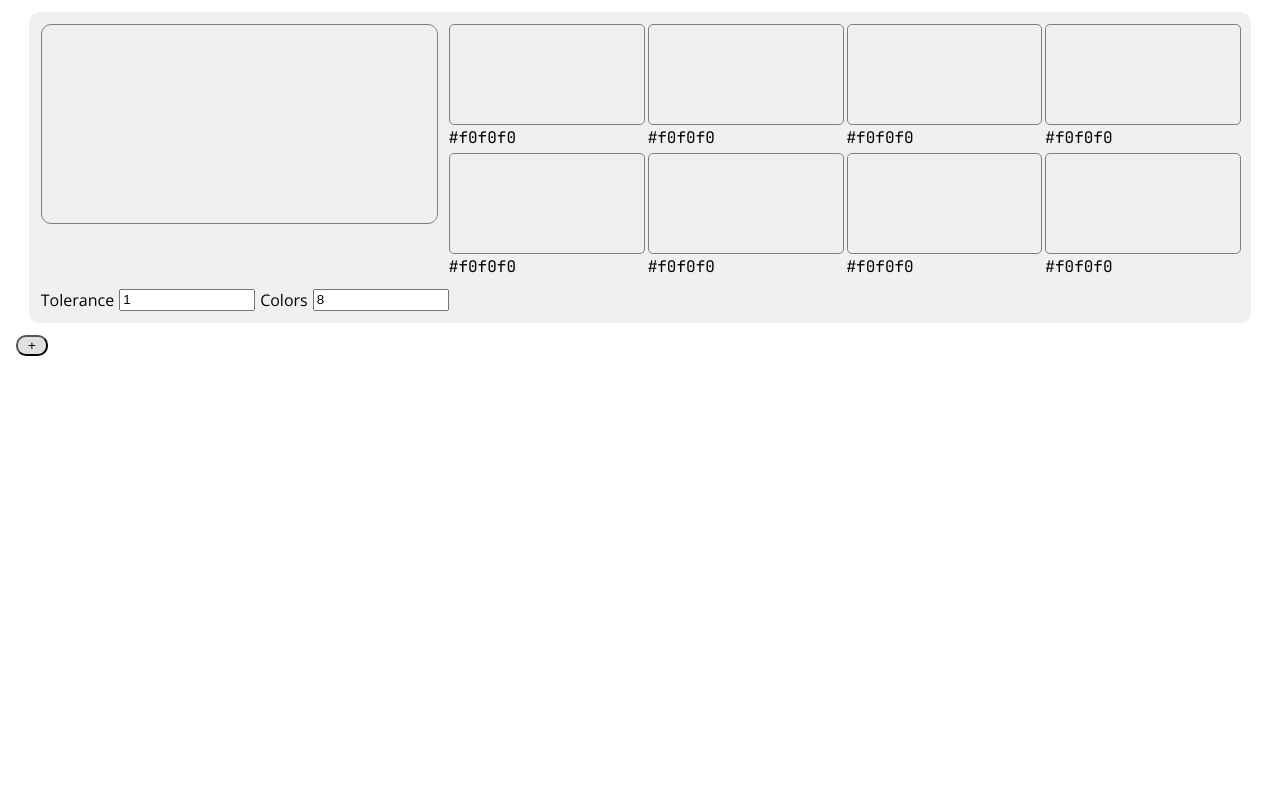
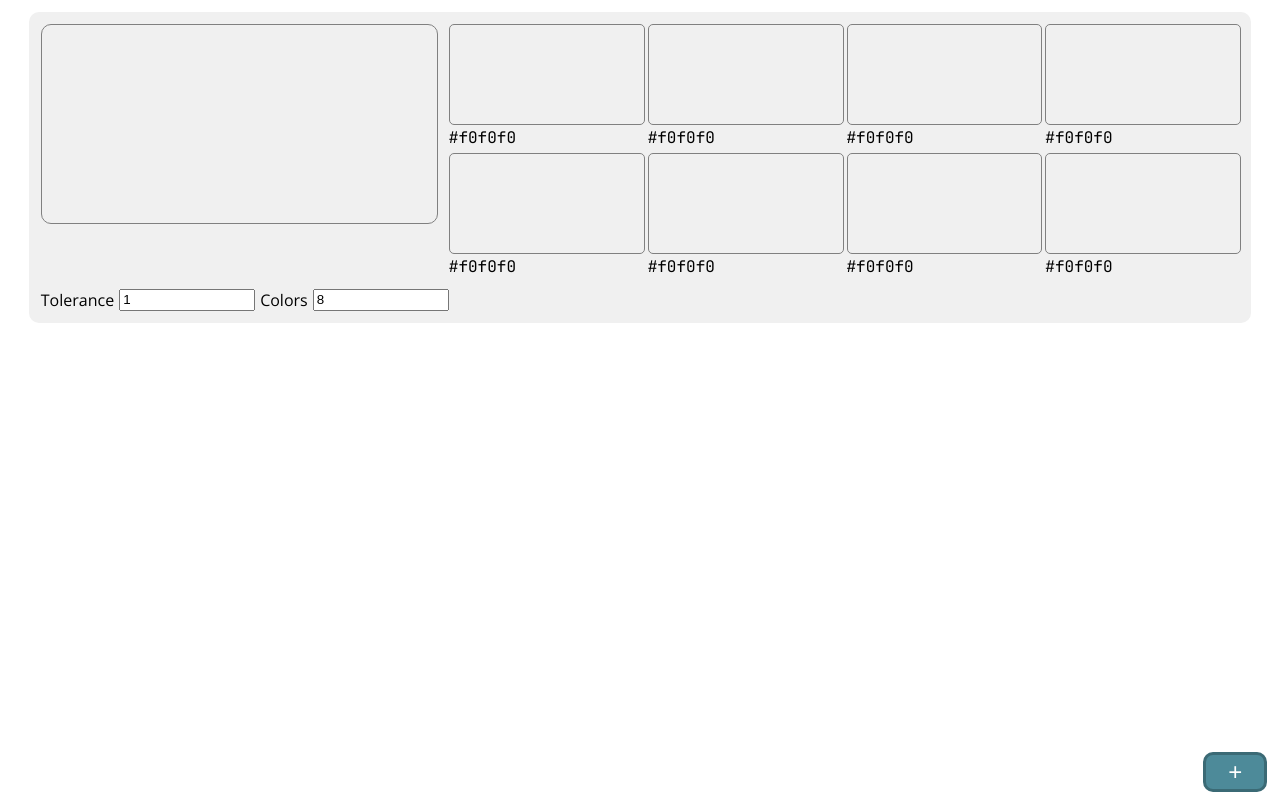
Before and after one commit to coryb-xyz/color-palette-tool, a SvelteKit app in the folder app/: page / in a window 1280 px wide. Built offline with nearby package versions, Linux system fonts and the light colour scheme.

Commit message:
more css tweaks

```diff
--- a/app/src/routes/+page.svelte
+++ b/app/src/routes/+page.svelte
@@ -22,8 +22,16 @@
     }
     button {
         border-radius: 10px;
-        background-color: #e0e0e0;
-        width: 2.5vw;
+        background-color: #4d8a99;
+        width: 5vw;
+        height: 5vh;
+        position: absolute;
+        bottom: 1vh;
+        right: 1vw;
+        border: solid;
+        border-color: #3b6a75;
+        color: white;
+        font-size: x-large;
     }
 
     .palettewidget {
```
